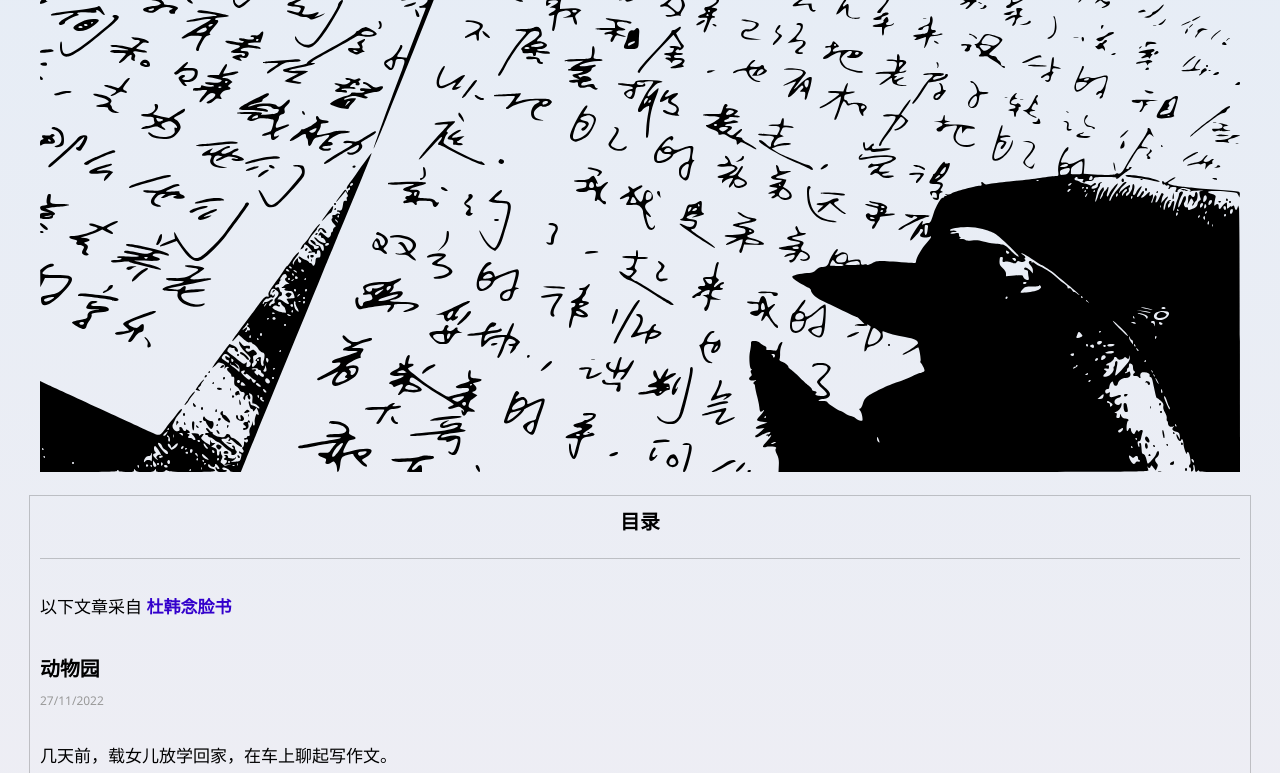
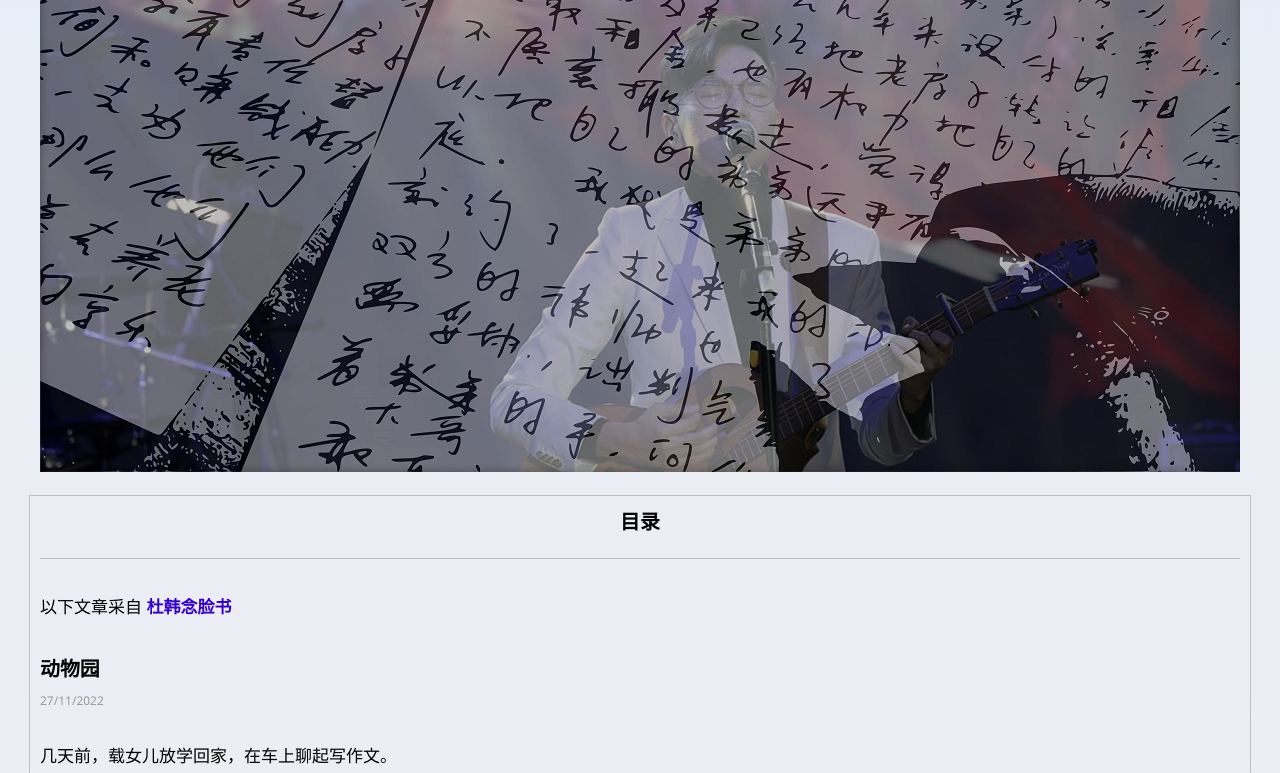
Before and after one commit to billypanda23/billypanda23.github.io, a plain HTML site: page dhn.html in a window 1280 px wide. Shown: the part 98-871 px from the top of the page. Drawn offline with Linux system fonts and the light colour scheme.

Commit message:
dhn image

```diff
--- a/dhn.html
+++ b/dhn.html
@@ -57,13 +57,13 @@ a:hover{color: #8000ff;}
 <div class="slideshow-container">
 	<div class="mySlides fade nature">
 	  <div class="numbertext">1 / 2</div>
-	  <img src="images/slides/writing.svg">
+	  <img src="images/slides/writing.png">
 	  <!--<div class="text"><strong>abc</strong> <br />123</div>-->
 	</div>
 
 	<div class="mySlides fade nature">
 	  <div class="numbertext">1 / 2</div>
-	  <img src="images/slides/writing.svg">
+	  <img src="images/slides/writing.png">
 	  <!--<div class="text"><strong>abc</strong> <br />123</div>-->
 	</div>
 
```
Also changed, not shown: images/slides/writing.png (added), images/slides/writing.svg (deleted).
